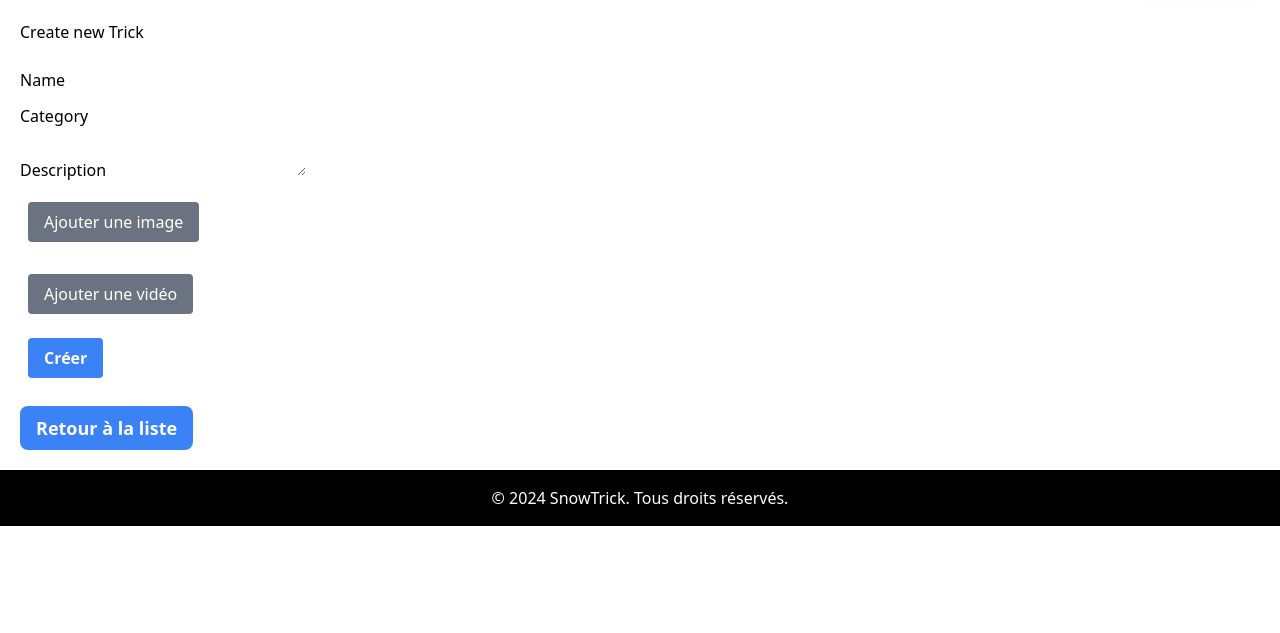
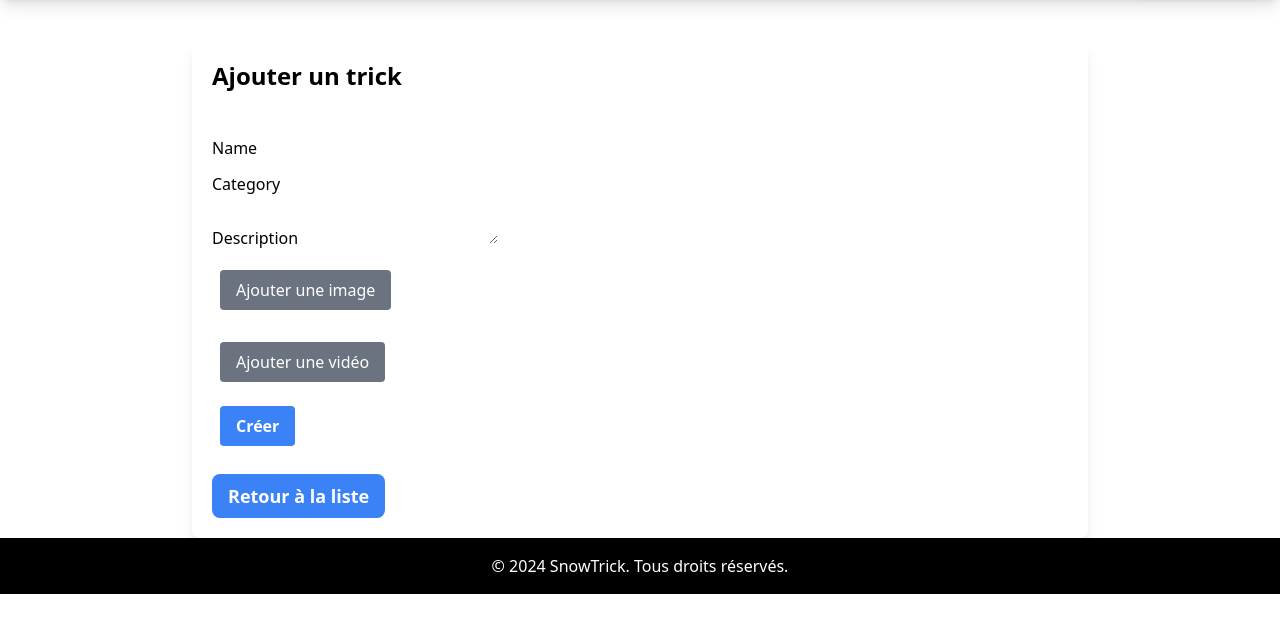
Before and after one commit to AlxFrst/SnowTricks, a Symfony app: template templates/trick/new.html.twig in a window 1280 px wide. Shown: the part 42-675 px from the top of the page. Run offline with Twig, Linux system fonts and the light colour scheme; the template is opened without the code that fills it, so the values that code supplies are empty; form fields are guessed from the names that the template uses; style sheets or scripts are compiled from the project's sources; some libraries are stand-ins or nearby versions.

Commit message:
Update templates and form for trick and category

```diff
--- a/templates/reset_password/checking_email.html.twig
+++ b/templates/reset_password/checking_email.html.twig
@@ -4,7 +4,9 @@
 {% endblock %}
 
 {% block body %}
-	<div class="max-w-lg mx-auto mt-10 px-4 py-8 bg-white shadow-md rounded-lg">
+	<div class="flex items-center justify-center h-screen bg-gray-100">
+		<div class="bg-white shadow-lg rounded-lg p-6 w-full max-w-md">
+			<h1 class="text-2xl font-semibold mb-4">Email de réinitialisation de mot de passe envoyé</h1>
 			<p class="text-sm text-gray-700">
 				Si un compte correspondant à votre adresse e-mail existe, un email vient d'être envoyé contenant un lien que vous pouvez utiliser pour réinitialiser votre mot de passe.
 				                Ce lien expirera dans
@@ -15,4 +17,5 @@
 				<a href="{{ path('app_forgot_password_request') }}" class="text-blue-500 hover:text-blue-600 underline">réessayer</a>.
 			</p>
 		</div>
+	</div>
 {% endblock %}
--- a/templates/trick/_form.html.twig
+++ b/templates/trick/_form.html.twig
@@ -2,9 +2,21 @@
 {{ form_widget(form._token) }}
 {{ form_errors(form) }}
 {{ form_row(form.name) }}
-{{ form_label(form.category) }}
+<div class="flex justify-center w-full">
+    <div class="max-w-4xl w-full">
+        <div class="grid grid-cols-5 gap-4">
+            {{ form_label(form.category) }}
+            {% for child in form.category %}
+                <div class="form-checkbox">
+                    {{ form_widget(child) }}
+                    {{ form_label(child) }}
+                </div>
+            {% endfor %}
+        </div>
+    </div>
+</div>
 
-{{ form_widget(form.category,  {'attr': {'class': 'd-flex flex-wrap'}}) }}
+
 {{ form_row(form.description) }}
 <button type="button" class="btn-add bg-gray-500 text-white py-2 px-4 rounded hover:bg-gray-600 focus:outline-none focus:ring-2 focus:ring-gray-600 focus:ring-opacity-50 m-2" id="add_picture" data-collection="#pictures">Ajouter une image
 
@@ -23,10 +35,14 @@
 </div>
 <button type="button" class="btn-add bg-gray-500 text-white py-2 px-4 rounded hover:bg-gray-600 focus:outline-none focus:ring-2 focus:ring-gray-600 focus:ring-opacity-50 m-2" id="add_video" data-collection="#videos">Ajouter une vidéo
 </button>
-<div id="videos" class="flex flex-wrap py-2" data-prototype="{{ include( 'trick/_video.html.twig', {form: form.video.vars.prototype})|e("html_attr") }}" data-index="{{ form.video|length > 0 ? form.video|last.vars.name + 1 : 0 }}">
+<div id="videos" class="flex flex-wrap justify-center py-2" data-prototype="{{ include( 'trick/_video.html.twig', {form: form.video.vars.prototype})|e("html_attr") }}" data-index="{{ form.video|length > 0 ? form.video|last.vars.name + 1 : 0 }}">
 	{% for video in form.video %}
 		<div class="w-1/3 p-2 existing-item">
-			{{ include('trick/_video.html.twig', {form: video}) }}
+			<div class="bg-white shadow-lg rounded-lg overflow-hidden">
+				<div class="p-4">
+					{{ include('trick/_video.html.twig', {form: video}) }}
+				</div>
+			</div>
 		</div>
 	{% endfor %}
 </div>
--- a/templates/trick/new.html.twig
+++ b/templates/trick/new.html.twig
@@ -1,19 +1,20 @@
 {% extends 'base.html.twig' %}
 
-{% block title %}New Trick
+{% block title %}SnowTricks - Ajouter un trick
 {% endblock %}
 
 {% block body %}
-	<div class="row justify-content-center">
-
-		<div class="col-12 col-lg-8 p-5 shadow bg-white">
-			<h1>Create new Trick</h1>
+	<div class="flex justify-center mt-10">
+		<div class="w-full max-w-4xl p-5 shadow-lg bg-white rounded-lg">
+			<h1 class="text-2xl font-bold mb-5">Ajouter un trick</h1>
 			{{ include('trick/_form.html.twig') }}
 			<a class="bg-blue-500 hover:bg-blue-700 text-white font-bold py-2 px-4 rounded-lg text-lg mt-5 inline-block" href="{{ path('app_trick_index') }}">Retour à la liste</a>
 		</div>
 	</div>
 {% endblock %}
 
+
+
 {% block javascripts %}
 	{{ parent() }}
 	{{ encore_entry_script_tags('trickAdd') }}
```
Also changed, not shown: src/Form/CategoryType.php (+12 -10 lines), src/Form/TrickType.php (+16 -7 lines), templates/profile/index.html.twig (+6 -4 lines), public/uploads/images/phpdX9Mtw-65bad264b9c82.jpg (added), public/uploads/profiles/telechargement-65bad00a1c77e.jpg (added). Lines whose indentation alone changed are shown as unchanged.
